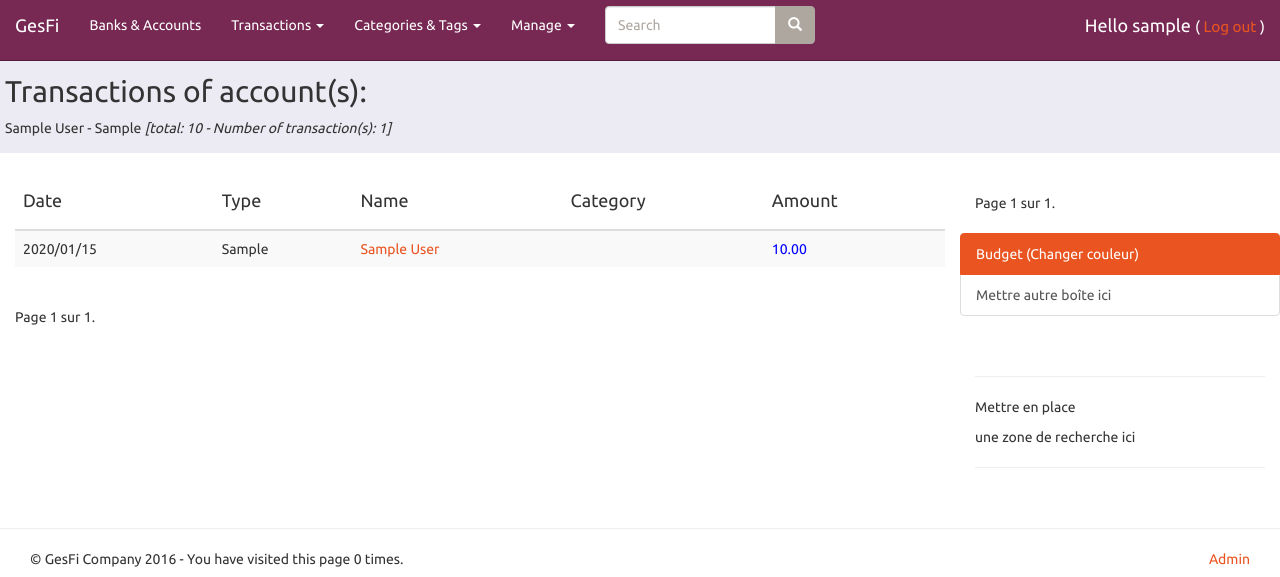
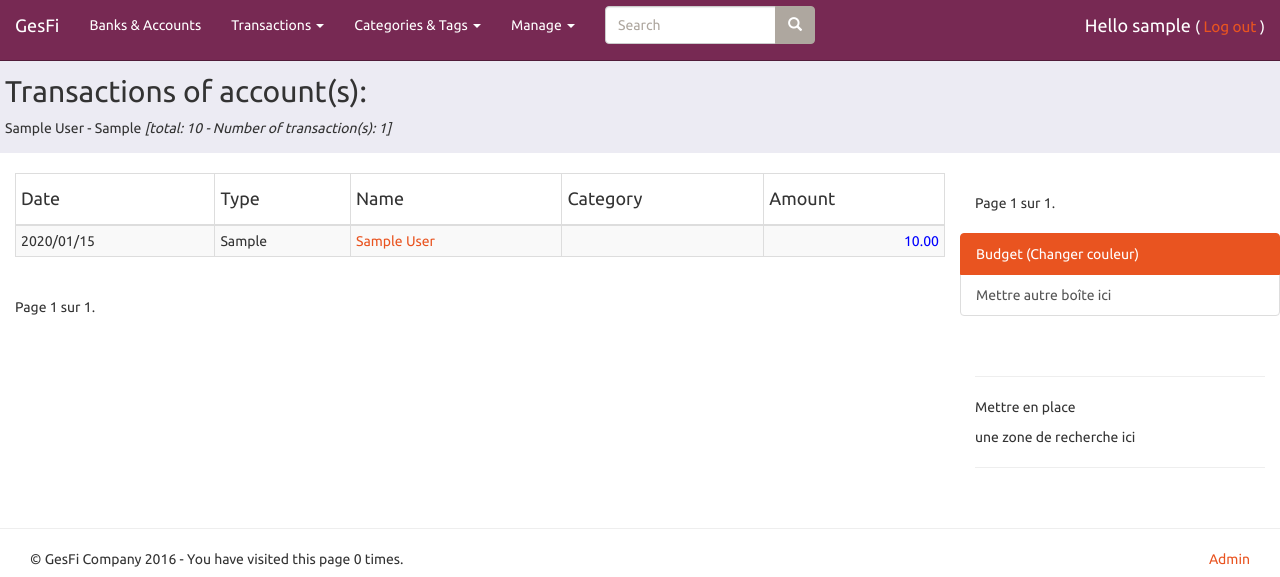
Before and after one commit to Tipex122/Gesfi, a Django app: page / in a window 1280 px wide. Shown: the top 577 px of the page. Run offline with Django 3.2, Linux system fonts and the light colour scheme; a user stored in the database is signed in; data comes from the database, SQL or seed files in the repository; tables that the repository leaves empty hold one stand-in row (values such as "Sample post"); parts of the project's set-up code (start-up, migrations or seed data) failed here and were passed over; some libraries are stand-ins or nearby versions.

Commit message:
Global improvement behaviour - Html adaptation

```diff
--- a/templates/BanksAndAccounts/transactions_list.html
+++ b/templates/BanksAndAccounts/transactions_list.html
@@ -21,7 +21,7 @@
     <!-- <div class="list-group"> -->
     <!-- <div class="table-responsive"> -->
         <!-- <h3> {{banks.name_of_bank}} - {{name_of_account}} - Total amount of the account : {{account_total}}</h3> -->
-        <table class="table table-striped ">
+        <table class="table table-bordered table-striped table-condensed">
             <thead>
                 <tr>
                     <th><h4>Date</h4></th>
@@ -42,9 +42,9 @@
                         <td><a href="/transaction_edit/{{transaction.id}}/"> {{ transaction.name_of_transaction }} </a> </td>
                         <td>{{transaction.category_of_transaction}}</td>
                         {% if transaction.amount_of_transaction >= 0 %}
-                            <td class="font-blue"> {{ transaction.amount_of_transaction | rjust:"10" }} </td>
+                            <td class="font-blue" style="text-align: right"> {{ transaction.amount_of_transaction | rjust:"10" }} </td>
                         {% else %}
-                            <td class="font-red"> {{ transaction.amount_of_transaction | rjust:"10" }} </td>
+                            <td class="font-red" style="text-align: right"> {{ transaction.amount_of_transaction | rjust:"10" }} </td>
                         {% endif %}
                         <!-- <td>{{ transaction.currency_of_transaction }}</td>
                         <td>{{ transaction.account.num_of_account }}</td> -->
--- a/templates/base.html
+++ b/templates/base.html
@@ -169,7 +169,7 @@
 
         <div class="container-fluid">
             <div class="row">
-                <div class="col-md-9">
+                <div class="col-md-9 table-responsive">
                     {% block content %}  {% endblock content %}
                 </div>
 
```
